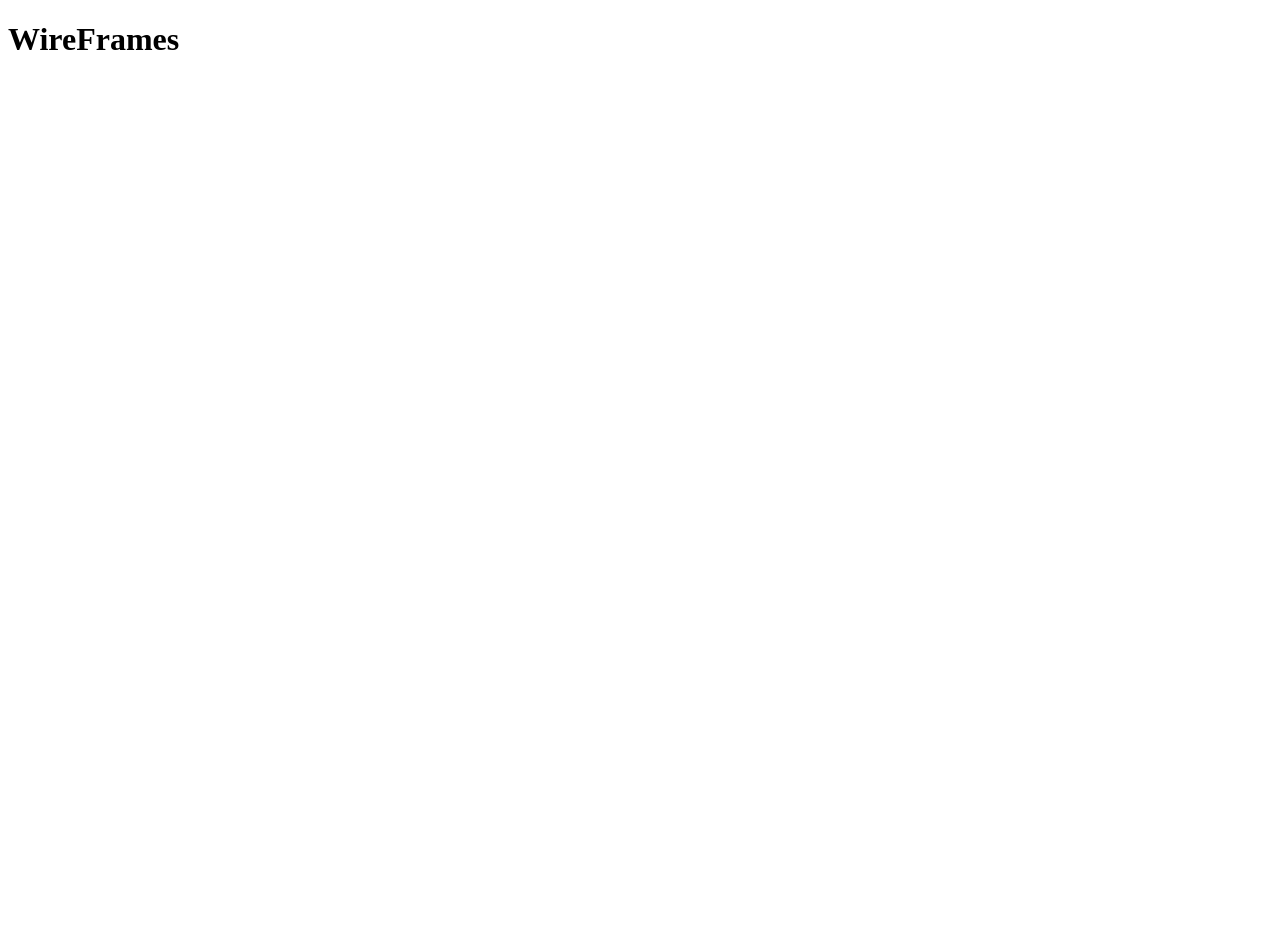
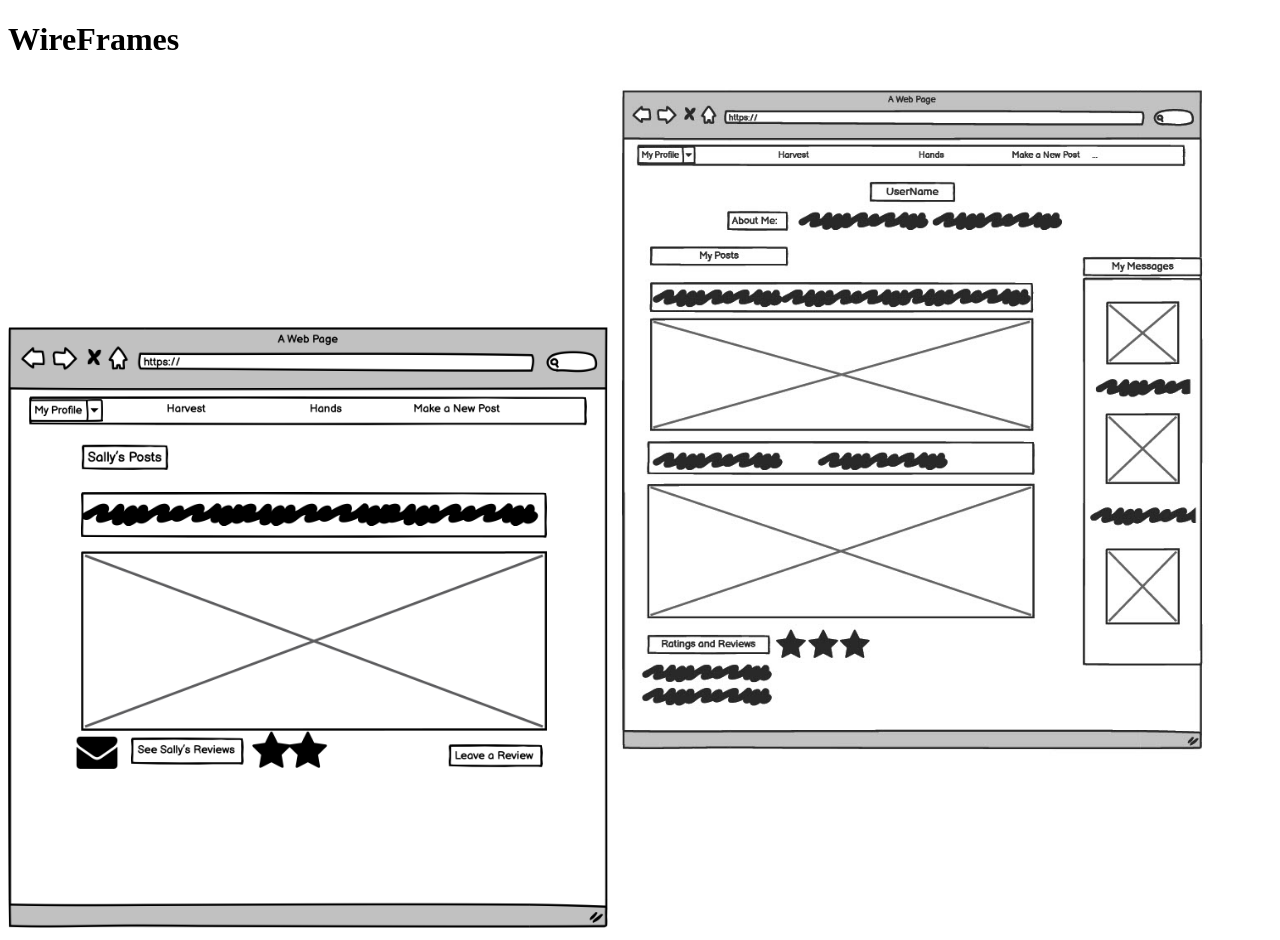
Before and after one commit to garden-connect/garden-connect, a plain HTML site: page wireframes.html in a window 1280 px wide. Before the commit the page ends 800 px from the top, so only its background shows below. Drawn offline with Linux system fonts and the light colour scheme.

Commit message:
wireframes for desktop

```diff
--- a/wireframes.html
+++ b/wireframes.html
@@ -7,6 +7,7 @@
 <body>
 <h1>WireFrames</h1>
 
-<img src=""
+<img src="images/New%20Wireframe%201.png" width="600" height="auto">
+<img src="images/Your%20First%20Project-21024_1.jpg" width="600" height="auto">
 </body>
 </html>
```
Also changed, not shown: images/New Wireframe 1.png (added), images/Your First Project-21024_1.jpg (added).
